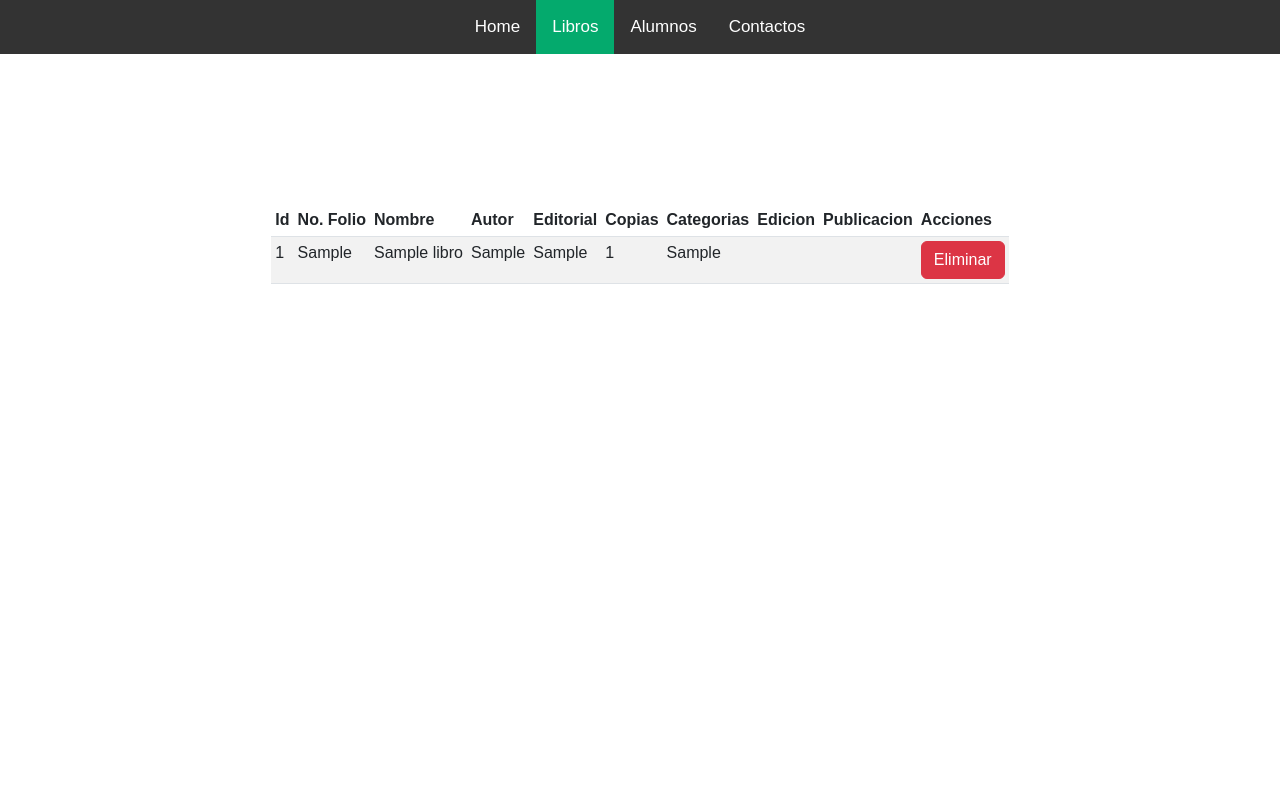
After one commit to Sir-vertti/Integradora, a PHP site: page /librosadmin.php in a window 1280 px wide. The commit adds this page. Run offline with PHP 8.4, Linux system fonts and the light colour scheme; tables that the repository leaves empty hold one stand-in row (values such as "Sample post"); data that the repository does not hold is empty.

Commit message:
Add files via upload

```diff
--- a/integradora/configuracion2.php
+++ b/integradora/configuracion2.php
@@ -2,7 +2,7 @@
 //conexion de base de datos con mysqli
 $mihost='localhost';
 $miusuario='root';
-$mipass'';
-$mibd='bdbiblio'
+$mipass='';
+$mibd='bdbiblio';
 
-$msqli=mysqli_connect($mihost,$miusuario,$mipass,$mibd)
+$mysqli = mysqli_connect($mihost, $miusuario, $mipass, $mibd);
--- /dev/null
+++ b/integradora/estilospaginas.css
@@ -0,0 +1,16 @@
+.acomo{
+  display: flex;
+  justify-content: center;
+}
+
+.tablaA{
+  display: flex;
+  justify-content: center;
+  margin-top: 150px;
+}
+
+.tablaL{
+  display: flex;
+  justify-content: center;
+  margin-top: 150px;
+}
--- /dev/null
+++ b/integradora/librosadmin.php
@@ -0,0 +1,86 @@
+<?php
+  //llamar nuestro archivo de configurcion
+  require_once('configuracion2.php');
+  //Crear una variable para hacer una lista de los registros de la tabla
+  $result=mysqli_query($mysqli, "SELECT * FROM libros ORDER BY Idlibro asc");
+
+  //SELECT * FROM estudiantes;
+  //SELECT * FROM nombre, appat, apmat FROM estudiantes;
+  //SELECT * FROM estudiantes ORDER BY Id
+
+?>
+<!DOCTYPE html>
+<html lang="en">
+<head>
+    <meta charset="UTF-8">
+    <meta http-equiv="X-UA-Compatible" content="IE=edge">
+    <meta name="viewport" content="width=device-width, initial-scale=1.0">
+    <link href="https://cdn.jsdelivr.net/npm/bootstrap@5.3.0/dist/css/bootstrap.min.css" rel="stylesheet">
+    <link rel="stylesheet" href="https://cdnjs.cloudflare.com/ajax/libs/font-awesome/4.7.0/css/font-awesome.min.css">
+    <link href="styles.css" rel="stylesheet">
+    <link rel="stylesheet" href="estilospaginas.css">
+    <title>Libros Admin</title>
+</head>
+<body>
+  <div class="topnav acomo" id="myTopnav">
+    <a href="admin.php">Home</a>
+    <a href="#news" class="active">Libros</a>
+    <a href="alumnosadmin.php">Alumnos</a>
+    <a href="#contact">Contactos</a>
+    <a href="javascript:void(0);" class="icon" onclick="myFunction()">
+      <i class="fa fa-bars"></i>
+    </a>
+  </div>
+
+  <div class="tablaL">
+    <div class="table-responsive">
+
+      <table class="table table-striped table-sm">
+
+        <thead>
+          <tr>
+            <th scope="col">Id</th>
+            <th scope="col">No. Folio</th>
+            <th scope="col">Nombre</th>
+            <th scope="col">Autor</th>
+            <th scope="col">Editorial</th>
+            <th scope="col">Copias</th>
+            <th scope="col">Categorias</th>
+            <th scope="col">Edicion</th>
+            <th scope="col">Publicacion</th>
+            <th scope="col">Acciones</th>
+          </tr>
+        </thead>
+
+        <tbody>
+          <?php
+            while ($res=mysqli_fetch_assoc($result)) {
+              echo "<tr>";
+              echo "<td>" . $res['Idlibro'] . "</td>";
+              echo "<td>" . $res['NoFolio'] . "</td>";
+              echo "<td>" . $res['NombreLibro'] . "</td>";
+              echo "<td>" . $res['Autor'] . "</td>";
+              echo "<td>" . $res['Editorial'] . "</td>";
+              echo "<td>" . $res['Copias'] . "</td>";
+              echo "<td>" . $res['Categoria'] . "</td>";
+              echo "<td>" . $res['Edicion'] . "</td>";
+              echo "<td>" . $res['yearPublic'] . "</td>";
+              echo "<td> <a href =\"deletealum.php?id=$res[IdAlum]\" onClick=\"return confirm('Seguro que quieres eliminar el registro')\" class='btn btn-danger'>Eliminar</a>   </td>";
+              echo "</tr>";
+
+            }
+          ?>
+
+
+
+        </tbody>
+
+      </table>
+
+    </div>
+
+  </div>
+
+
+</body>
+</html>
```
Also changed, not shown: integradora/Login.php (+6 -4 lines), integradora/admin.php (added, +25 -0 lines), integradora/alumnosadmin.php (added, +78 -0 lines), integradora/config.php (added, +7 -0 lines), integradora/deletealum.php (added, +11 -0 lines), integradora/deletelibros.php (added, +11 -0 lines), integradora/pagina.php (added, +68 -0 lines).
